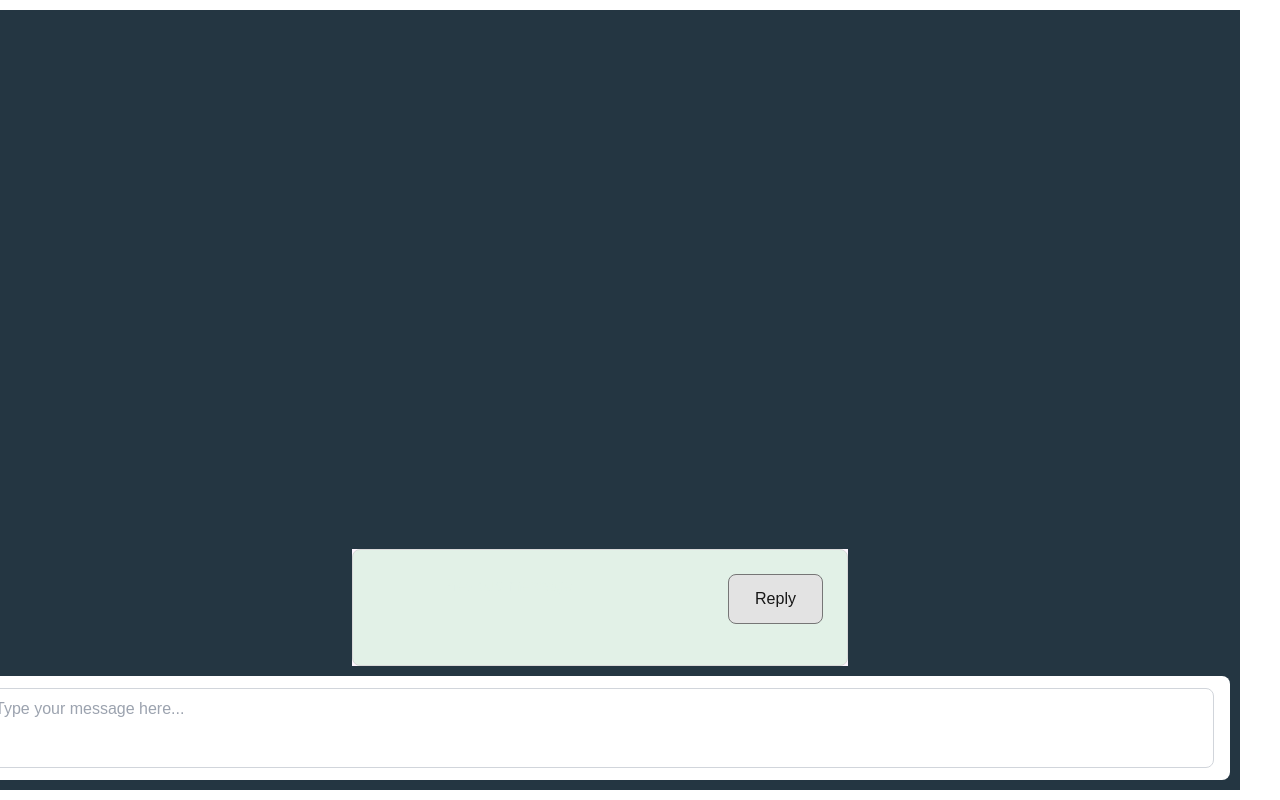
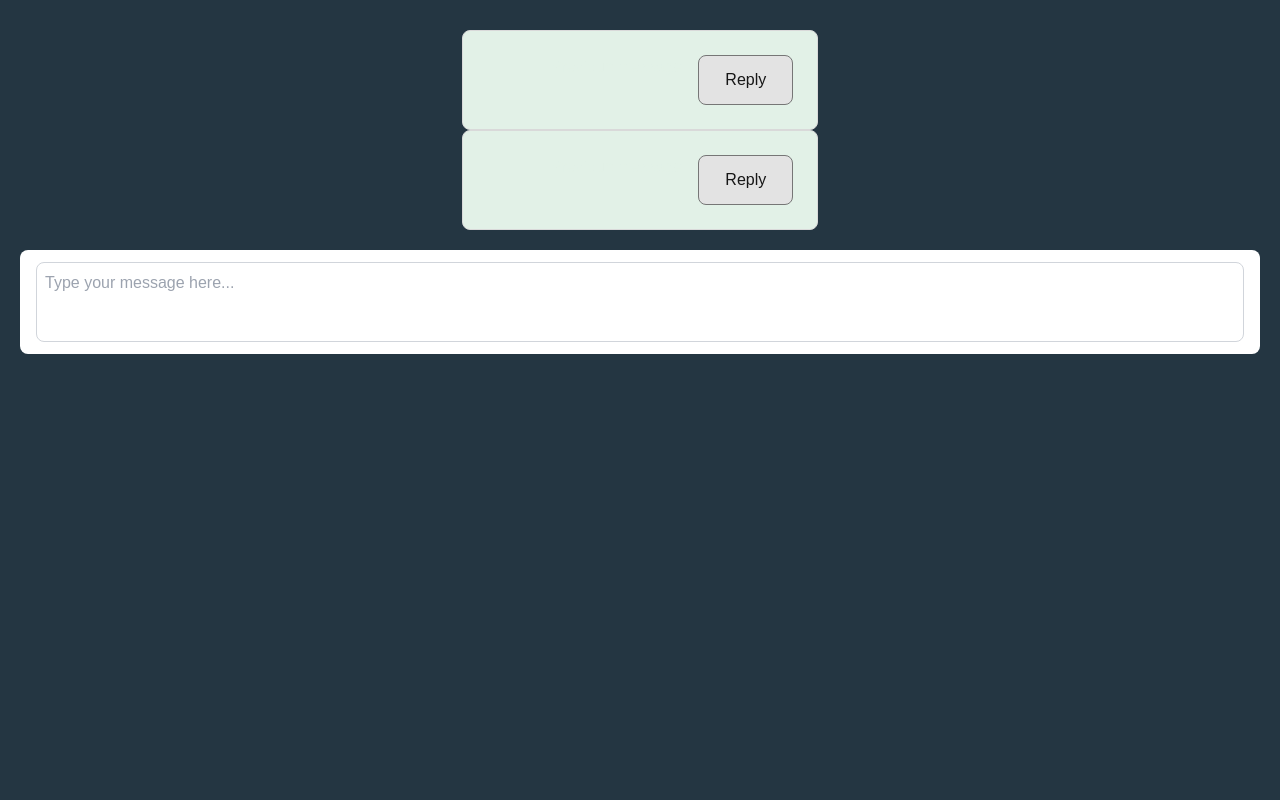
Before and after one commit to Daves1245/Chime-UI, a Next.js app: page / in a window 1280 px wide. Built offline with nearby package versions, Linux system fonts and the light colour scheme.

Commit message:
separated msgbox, cards; created {server,user}list components

```diff
--- a/src/app/components/Card.tsx
+++ b/src/app/components/Card.tsx
@@ -0,0 +1,22 @@
+import React from 'react';
+import ReplyButton from './ReplyButton';
+
+export default function Card() {
+    return (
+        <div className="flex flex-col">
+            <div className="h-[100%] w-[100%] flex flex-col justify-between bg-[#e2f1e7] p-6 rounded-lg border border-solid border-[#d9d9d9]">
+                <div className="flex gap-4 self-stretch">
+                    <div className="w-12 h-12"><svg className="w-9 h-9"></svg></div>
+                    <div className="flex flex-col grow">
+                        <span className="font-normal text-[16px] leading-[1.5] text-[#E2F1E7]">
+                            Previous message
+                        </span>
+                    </div>
+                    <div>
+                        <ReplyButton />
+                    </div>
+                </div>
+            </div>
+        </div>
+    );
+}
--- /dev/null
+++ b/src/app/components/Chat.tsx
@@ -0,0 +1,22 @@
+"use client";
+
+import React from 'react';
+import Card from './Card';
+import MessageBox from './MessageBox';
+import ReplyButton from './ReplyButton';
+
+const Chat = () => {
+    return (
+        <div className="h-[100%] w-[100%] justify-end flex flex-grow flex-col items-center gap-2.5 bg-background p-2.5">
+            <div className="p-2.5">
+                <Card />
+                <Card />
+            </div>
+            <div className="w-[100%]">
+                <MessageBox />
+            </div>
+        </div>
+    );
+}
+
+export default Chat;
--- a/src/app/components/Home.tsx
+++ b/src/app/components/Home.tsx
@@ -1,27 +1,15 @@
 import React from 'react';
-import Card from './Card';
-import MessageBox from './MessageBox';
-import ReplyButton from './ReplyButton';
+
+import ServerList from './ServerList';
+import Chat from './Chat';
+import UserList from './UserList';
 
 export default function Home() {
     return (
-        <div className="h-[100%] w-[100%] flex flex-col justify-end items-center gap-2.5 bg-background p-2.5">
-            <div className="flex flex-col justify-end items-center bg-[#fef7ff]">
-                <div className="h-[117px] w-[496px] flex flex-col justify-between bg-[#e2f1e7] p-6 rounded-lg border border-solid border-[#d9d9d9]">
-                    <div className="flex gap-4 self-stretch">
-                        <div className="w-12 h-12"><svg className="w-9 h-9"></svg></div>
-                        <div className="flex flex-col grow">
-                            <span className="font-normal text-[16px] leading-[1.5] text-[#E2F1E7]">
-                                Previous message
-                            </span>
-                        </div>
-                        <div>
-                            <ReplyButton />
-                        </div>
-                    </div>
-                </div>
-            </div>
-            <MessageBox />
+        <div>
+            <ServerList />
+            <Chat />
+            <UserList />
         </div>
     );
 }
--- /dev/null
+++ b/src/app/components/ServerList.tsx
@@ -0,0 +1,10 @@
+import React from 'react';
+
+const ServerList = () => {
+    return (
+        <div>
+        </div>
+    );
+}
+
+export default ServerList;
--- /dev/null
+++ b/src/app/components/UserList.tsx
@@ -0,0 +1,10 @@
+import React from 'react';
+
+const UserList = () => {
+    return (
+        <div>
+        </div>
+    );
+}
+
+export default UserList;
--- a/src/app/globals.css
+++ b/src/app/globals.css
@@ -9,7 +9,7 @@
 
 @media (prefers-color-scheme: dark) {
   :root {
-    --background: #243642;
+    --background: #853822;
     --foreground: #ededed;
   }
 }
@@ -19,13 +19,13 @@ body {
   background: var(--background);
   font-family: Arial, Helvetica, sans-serif;
 
-  height: 800px;
-  width: 1200px;
+  height: 100%;
+  width: 100%;
   display: flex;
   flex-direction: column;
   justify-content: flex-end;
   align-items: center;
   gap: 10px;
-  background-color: #ffffff;
+  background-color: #243642;
   padding: 10px;
 }
--- a/src/app/page.tsx
+++ b/src/app/page.tsx
@@ -3,7 +3,7 @@ import Home from './components/Home';
 
 const App = () => {
     return (
-        <div className="h-screen w-screen" >
+        <div className="h-[100%] w-[100%] flex flex-grow flex-col justify-end">
             <Home />
         </div>
     );
```
